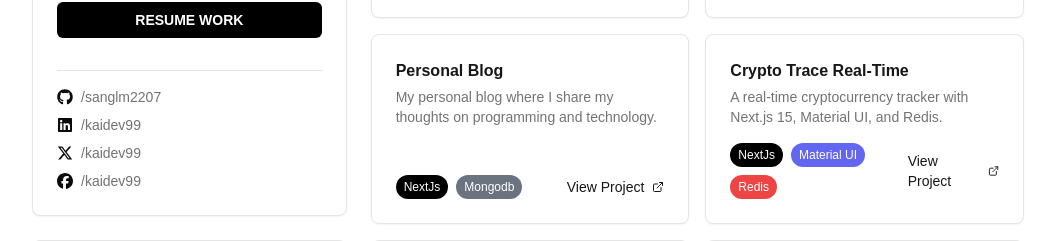
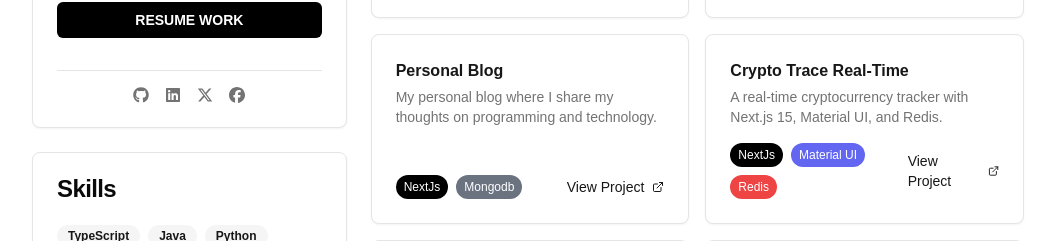
Before and after one commit to Sanglm2207/github-portfolio, a Next.js app: page / in a window 1280 px wide. Shown: the part 442-683 px from the top of the page, without its empty margins (112-1167 px from the left). Built offline with nearby package versions, Linux system fonts and the light colour scheme.

Commit message:
refactor Profile component: update social links layout and uncomment code

```diff
--- a/src/components/Profile.tsx
+++ b/src/components/Profile.tsx
@@ -60,7 +60,7 @@ export const Profile = () => {
                     <ViewResume
                         role="SangLM's Software Developer"
                     />
-                    <div className="mt-4 flex flex-col space-y-2 border-t border-border pt-4 w-full">
+                    {/* <div className="mt-4 flex flex-col space-y-2 border-t border-border pt-4 w-full">
                         {socials.map((s, i) => {
                             const parts = s.link.split('/')
                             const username = parts[parts.length - 1]
@@ -79,7 +79,21 @@ export const Profile = () => {
                                 </Link>
                             )
                         })}
+                    </div> */}
+                    <div className="mt-4 flex flex-row items-center justify-center gap-4 border-t border-border pt-4 w-full">
+                        {socials.map((s, i) => (
+                            <Link
+                                key={i}
+                                href={s.link}
+                                target="_blank"
+                                aria-label={`${s.name} Logo`}
+                                className="cursor-pointer text-muted-foreground hover:text-primary transition-colors duration-200 ease-linear"
+                            >
+                                {s.icon}
+                            </Link>
+                        ))}
                     </div>
+
                 </div>
             </CardContent>
         </Card>
```
